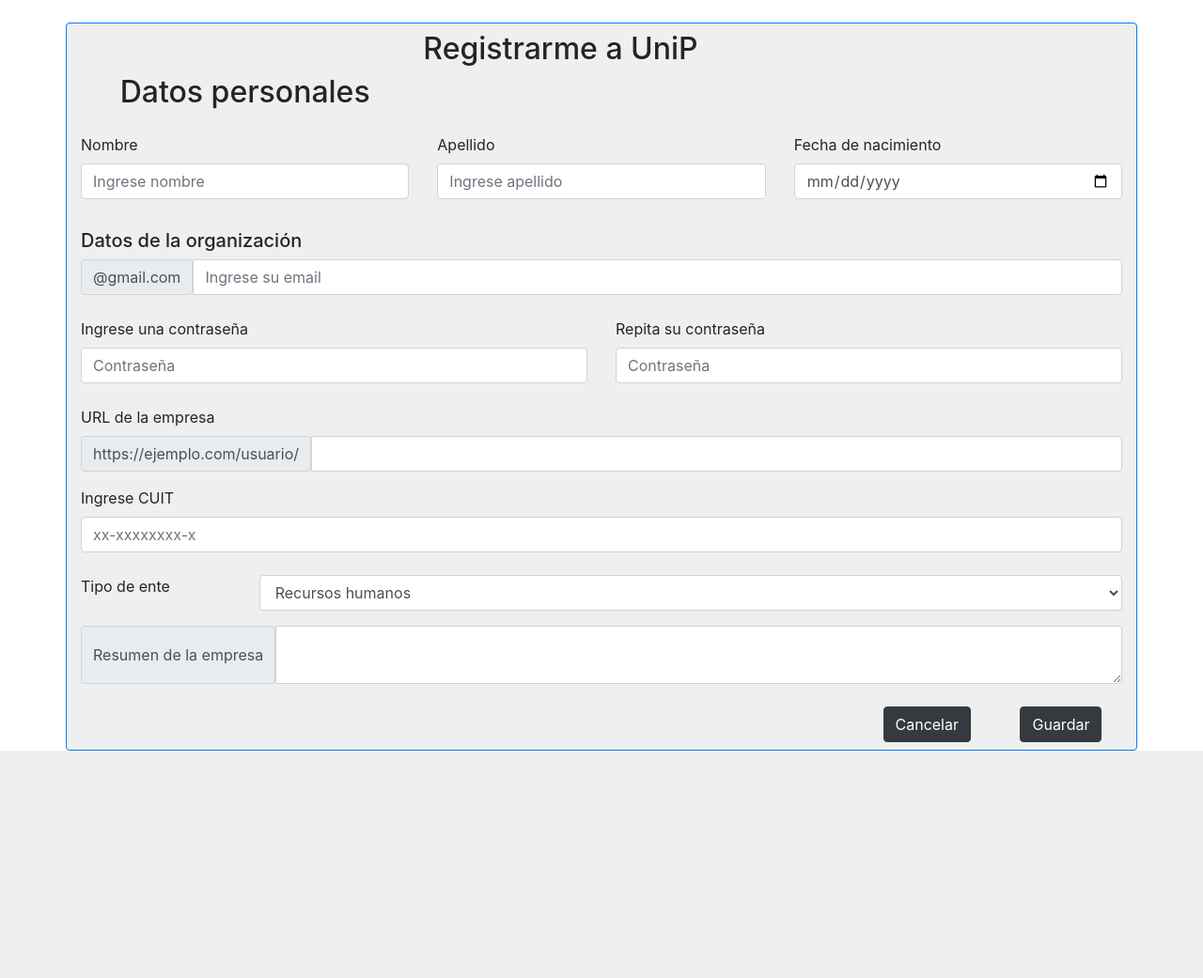
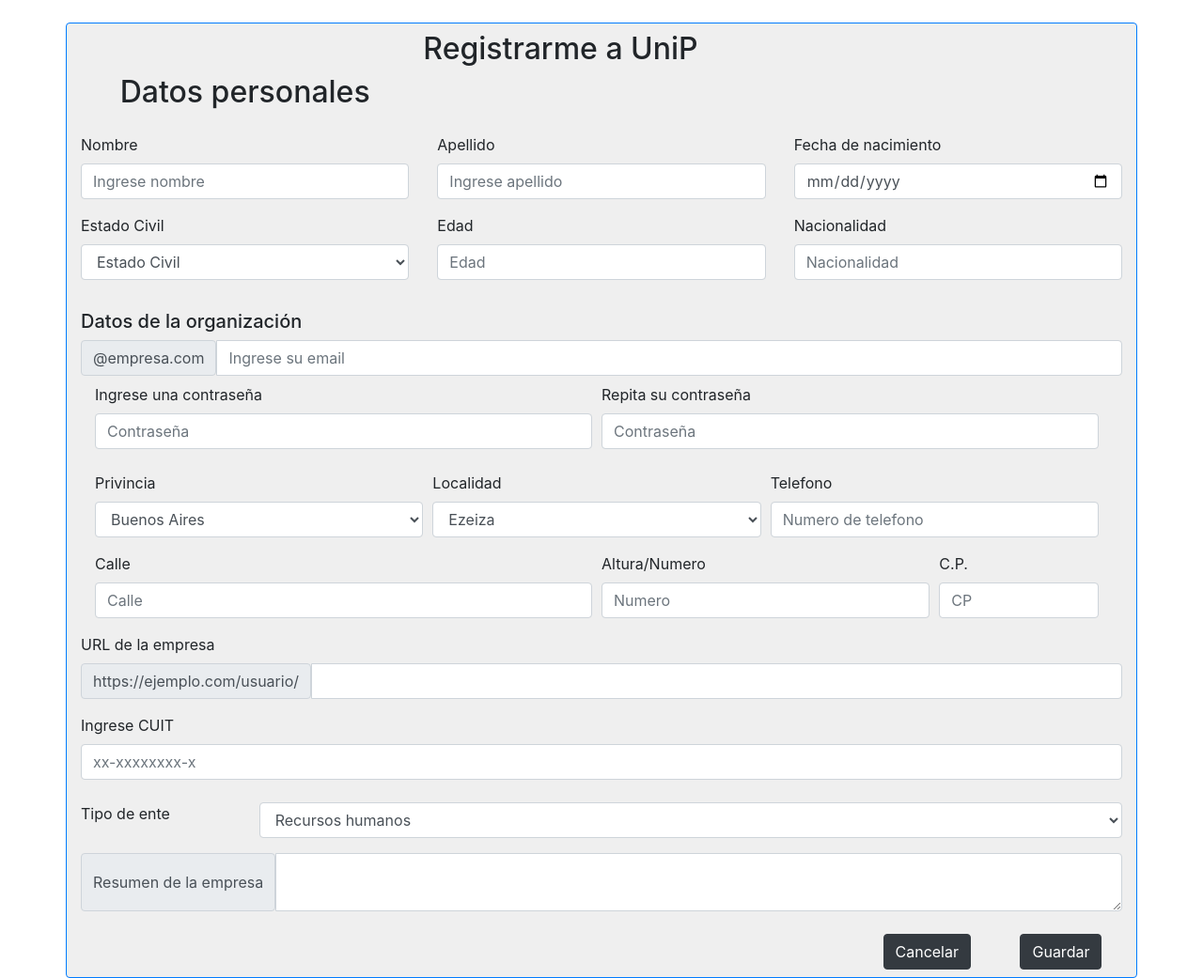
Before and after one commit to riascas/UniP, a PHP site: page /FormularioCargaReclutador.html in a window 1280 px wide. Shown: the part 56-1097 px from the top of the page at 94% size. Before the commit the page ends 855 px from the top, so only its background shows below. Run offline with PHP 8.4, Linux system fonts and the light colour scheme.

Commit message:
modificacion pantalla de reclutador

```diff
--- a/FormularioCargaReclutador.html
+++ b/FormularioCargaReclutador.html
@@ -6,9 +6,6 @@
     <meta name="viewport" content="width=device-width, initial-scale=1">
     <link rel="stylesheet" type="text/css" href="css/estilo.css">
     <link rel="stylesheet" href="https://maxcdn.bootstrapcdn.com/bootstrap/4.5.2/css/bootstrap.min.css">
-    <script src="https://ajax.googleapis.com/ajax/libs/jquery/3.5.1/jquery.min.js"></script>
-    <script src="https://cdnjs.cloudflare.com/ajax/libs/popper.js/1.16.0/umd/popper.min.js"></script>
-    <script src="https://maxcdn.bootstrapcdn.com/bootstrap/4.5.2/js/bootstrap.min.js"></script>
     </head>
 <body >
     <container>
@@ -47,7 +44,7 @@
         <div class="col-md-4"><h4 class="h2 text-center mb-2 ">Datos personales</h4></div>
 
         </div>
-        <form >
+        <form id="formulario" method="POST" enctype="multipart/form-data" >
 
             <div class="form-group row">
 
@@ -64,9 +61,29 @@
                 </div>
 
                 <div class="form-group col-md-4">
-                <label for="nombre">Fecha de nacimiento</label>
-                <input type="date" max="8" class="form-control"  id="FechaNac">
+                    <label for="nacimiento">Fecha de nacimiento</label>
+                    <input type="date" max="8" class="form-control"  id="nacimiento" name="nacimiento">
                 </div>
+                <div class="form-group col-md-4">
+                <label for="estadoCivil">Estado Civil</label>
+                    <select class="form-select form-control" name="estadoCivil" id="estadoCivil" >
+                        <option value="1" selected disabled>Estado Civil</option>
+                        <option value="2">Soltero/a</option>
+                        <option value="3">Casado/a</option>
+                    </select>
+                </div>
+
+                <div class="form-group col-md-4">
+                    <label for="edad">Edad</label>
+                    <input class="form-control" type="number" name="edad" id="edad" placeholder="Edad">
+                    <p  id="error_edad"  class=" invalid-feedback text-warning">la edad debe contener 2 dígitos </p>
+                </div>
+
+                <div class="form-group col-md-4">
+                    <label for="nacionalidad">Nacionalidad</label>
+                    <input type="text" class="form-control" name="nacionalidad" id="nacionalidad" placeholder="Nacionalidad">
+                </div>
+
 
             </div>
 
@@ -74,40 +91,79 @@
 
             <div class="form-floating">
 
-            <div class="input-group mb-4">
-                <span class="input-group-text" id="basic-addon2">@gmail.com</span>
-                <input type="email" class="form-control" placeholder="Ingrese su email" id="email" aria-label="Recipient's username" aria-describedby="basic-addon2">
+                <div class="input-group mb-2">
+                    <span class="input-group-text" id="basic-addon2">@empresa.com</span>
+                    <input type="email" class="form-control" placeholder="Ingrese su email" id="email" name="email" aria-label="Recipient's username" aria-describedby="basic-addon2">
 
                 </div>
-            <div class="row">
+                <div class="form-row col-md-12">
                     <div class="form-floating mb-4 col-sm-6">
                             <label for="floatingPassword">Ingrese una contraseña</label>
-                        <input type="password" class="form-control" id="password" placeholder="Contraseña">
+                            <input type="password" class="form-control" id="password" name="password" placeholder="Contraseña">
                     </div>
 
                     <div class="form-floating mb-4 col-sm-6">
                         <label for="floatingPassword">Repita su contraseña</label>
-                    <input type="password" class="form-control" id="password1" placeholder="Contraseña">
+                        <input type="password" class="form-control" id="password1" name="password1" placeholder="Contraseña">
                     </div>
                 </div>
-
-
+                <div class="form-row col-md-12">
+                    <div class="form-group col-md-4">
+                        <label for="provincia">Privincia</label>
+                        <select class="form-select form-control" name="provincia" id="provincia" >
+                                <option value="1">Buenos Aires</option>
+                                <option value="2">Cordoba</option>
+                                <option value="3">Corrientes</option>
+                        </select>
+                    </div>
+                    <div class="form-group col-md-4">
+                        <label for="estadoCivil">Localidad</label>
+                        <select class="form-select form-control" name="localidad" id="localidad" >
+                                <option value="1" >Ezeiza</option>
+                                <option value="2">Tristan Zuarez</option>
+                                <option value="3">Monte Grande</option>
+                                <option value="3">El Jaguel</option>
+                        </select>
+                    </div>
+                    <div class="form-group col-md-4">
+                        <label for="telefono">Telefono</label>
+                        <input type="number" class="form-control" name="numeroTelefono" id="numeroTelefono" name="telefono"placeholder="Numero de telefono">
+                        <p  id="error_numeroTelefono"  class=" invalid-feedback text-warning">Ingresar un telefono valido min 7 dígitos max 14  </p>
+                    </div>
+                </div>
+                <div class="form-row col-md-12">
+                    <div class="form-group col-md-6">
+                        <label for="calle">Calle</label>
+                        <input type="text" class="form-control" name="calle" id="calle"placeholder="Calle">
+                        <p id="error_calle"  class=" invalid-feedback text-warning">Campo calle solo puede tener palabras  </p>
+                    </div>
+                    <div class="form-group col-md-4">
+                        <label for="numero">Altura/Numero</label>
+                        <input type="number" class="form-control" name="numero" id="numero" placeholder="Numero">
+                        <p  id="error_numero"  class=" invalid-feedback text-warning">Campo numero solo puede tener hasta 10 dígitos  </p>
+                    </div>
+                    <div class="form-group col-md-2">
+                        <label for="cp">C.P.</label>
+                    <input type="number" class="form-control" name="cp" id="cp" placeholder="CP">
+                    <p  id="error_cp"  class=" invalid-feedback text-warning">Campo cp solo puede tener hasta 10 dígitos  </p>
+                    </div>
+                </div>
                     <label for="basic-url" class="form-label">URL de la empresa</label>
                 <div class="input-group mb-3">
                     <span class="input-group-text" id="basic-addon3">https://ejemplo.com/usuario/</span>
-                <input type="text" class="form-control" id="urlempresa" aria-describedby="basic-addon3">
+                    <input type="text" class="form-control" id="urlempresa" name="urlempresa" aria-describedby="basic-addon3">
                 </div>
 
                 <div class="form-floating mb-4">
                     <label for="floatingPassword">Ingrese CUIT</label>
-                <input type="number" class="form-control" id="cuit" placeholder="xx-xxxxxxxx-x">
+                    <input type="number" class="form-control" id="dni" name = "dni" placeholder="xx-xxxxxxxx-x">
                 </div>
 
 
                 <div class="form-group row">
                     <label for="" class="col-sm-2 form-control-label">Tipo de ente</label>
                     <div class="col-sm-10">
-                        <select class="form-control selectpicker" id="tipo-ente" data-live-search="true">
+                            <select class="form-control selectpicker" id="tipo-ente" name="tipoente" data-live-search="true">
                                 <option data-tokens="Recursos-humanos">Recursos humanos</option>
                                 <option data-tokens="Consultora">Consultora IT</option>
                                 <option data-tokens="Particular">Particular</option>
@@ -118,7 +174,7 @@
 
                 <div class="input-group">
                     <label class="input-group-text">Resumen de la empresa</label>
-                <textarea class="form-control" id="resumenempresa"aria-label="With textarea"></textarea>
+                    <textarea class="form-control" id="resumenempresa" name="resumenempresa" aria-label="With textarea"></textarea>
                 </div>
             </div>
 
@@ -134,7 +190,7 @@
                             </div>
                             <div class="col-sm-6">
                                  <button type="reset" class="btn btn-primary boton-formulario btn-dark mt-4 mb-2 ">Cancelar</button>
-                                 <button type="submit" class="btn btn-primary boton-formulario btn-dark mt-4 mb-2 ml-5">Guardar</button>
+                                 <button type="submit" class="btn btn-primary boton-formulario btn-dark mt-4 mb-2 ml-5" id="guardar">Guardar</button>
                             </div>
                         </div>
                     </div>
@@ -142,7 +198,14 @@
             </div>
 
         </div>
+    </form>
+    </div>
     </container>
-    <script src="./js/formularioCargaReclutador.js" language="javascript" type="text/javascript" ></script>
+    <!-- <script src="./js/formularioCargaReclutador.js" language="javascript" type="text/javascript" ></script>
+     -->
+      <script src="https://ajax.googleapis.com/ajax/libs/jquery/3.5.1/jquery.min.js"></script>
+      <script src="https://cdnjs.cloudflare.com/ajax/libs/popper.js/1.16.0/umd/popper.min.js"></script>
+      <script src="https://maxcdn.bootstrapcdn.com/bootstrap/4.5.2/js/bootstrap.min.js"></script>
+     <script src="./js/formularioCargaReclutador.js"></script>
 </body>
 </html>
```
Also changed, not shown: Clases/Reclutador.php (+51 -12 lines), Controller/ReclutadorController.php (+18 -15 lines), Model/ConexionDB.php (+6 -6 lines), Model/ReclutadorModel.php (+57 -9 lines), Rutas/AltaReclutador.php (+29 -4 lines), dirs.php (added, +8 -0 lines), js/formularioCargaReclutador.js (+43 -37 lines). Lines whose indentation alone changed are shown as unchanged.
